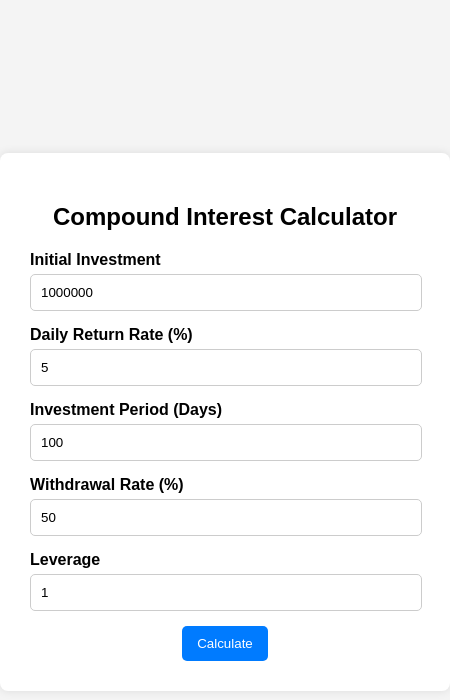
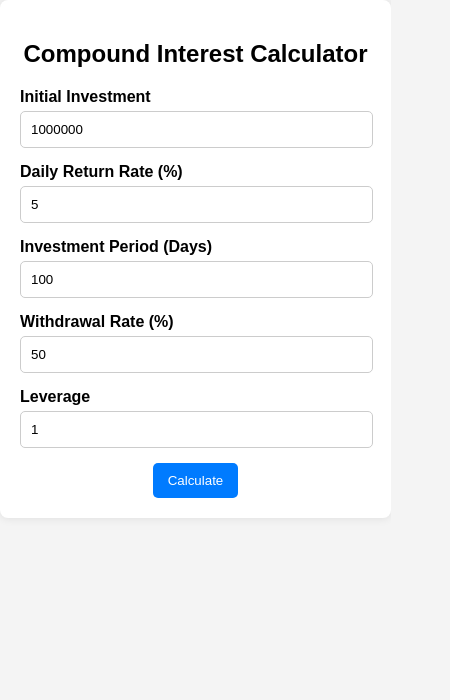
Before and after one commit to ttototom/compound-interest-calculator, a React (Create React App) app: page / in a window 390 px wide. Shown: the top 700 px of the page, 450 px wide, since content can reach past the window. Built offline with nearby package versions, Linux system fonts and the light colour scheme.

Commit message:
모바일수정

```diff
--- a/public/styles.css
+++ b/public/styles.css
@@ -6,10 +6,11 @@ body {
   min-height: 100vh;
   background-color: #f4f4f4;
   margin: 0;
+  overflow-y: auto; /*  세로 스크롤 가능하게 수정 */
 }
 
 .container {
-  max-width: 1000px; /* 기존보다 넉넉하게 설정 */
+  max-width: 1000px;
   width: 100%;
   background: white;
   padding: 30px;
@@ -23,6 +24,7 @@ body {
   flex-direction: column;
   align-items: flex-start;
   margin-bottom: 15px;
+  width: 100%;
 }
 
 .input-group label {
@@ -31,7 +33,7 @@ body {
 }
 
 .input-group input {
-  width: calc(100% - 20px); /* 여백 추가 */
+  width: calc(100% - 20px);
   padding: 10px;
   border: 1px solid #ccc;
   border-radius: 5px;
@@ -50,16 +52,19 @@ button:hover {
   background-color: #0056b3;
 }
 
+/* 결과 테이블이 넘칠 경우 가로 스크롤 가능하도록 수정 */
 .results {
   margin-top: 30px;
   display: flex;
   flex-direction: column;
   align-items: center;
   width: 100%;
+  overflow-x: auto; /*  가로 스크롤 추가 */
 }
 
 .result-table {
   width: 100%;
+  min-width: 600px; /*  최소 너비 설정해서 테이블이 너무 좁아지는 것 방지 */
   border-collapse: collapse;
   background: white;
 }
@@ -76,8 +81,17 @@ button:hover {
   color: white;
 }
 
+/*  모바일에서 화면이 잘리지 않도록 추가 */
 @media (max-width: 600px) {
+  body {
+    display: block; /*  모바일에서 flex 때문에 잘리는 문제 해결 */
+  }
+
+  .container {
+    width: 90%; /*  화면에 맞게 조정 */
+    padding: 20px;
+  }
+
   .result-table {
     font-size: 14px;
   }
-}
--- a/src/CompoundInterestCalculator.jsx
+++ b/src/CompoundInterestCalculator.jsx
@@ -1,4 +1,4 @@
-import React, { useState } from "react";
+import React, { useState, useRef } from "react";
 
 const CompoundInterestCalculator = () => {
   const [initialInvestment, setInitialInvestment] = useState("1000000");
@@ -7,12 +7,13 @@ const CompoundInterestCalculator = () => {
   const [withdrawalRate, setWithdrawalRate] = useState("50");
   const [leverage, setLeverage] = useState("1");
   const [results, setResults] = useState([]);
+  const resultRef = useRef(null); // 결과 영역을 참조하기 위한 ref 추가
 
   const formatNumber = (num) => num.toString().replace(/\B(?=(\d{3})+(?!\d))/g, ",");
   const parseNumber = (str) => parseFloat(str.replace(/,/g, "")) || 0;
 
   const handleCalculate = () => {
-  let prevBalance = parseNumber(initialInvestment); // 첫날 balance = 초기 투자금
+    let prevBalance = parseNumber(initialInvestment);
     let leveragedBalance = prevBalance * parseNumber(leverage);
     let totalWithdrawals = 0;
     let totalBalance = prevBalance;
@@ -20,18 +21,14 @@ const handleCalculate = () => {
     let tempResults = [];
 
     for (let day = 1; day <= parseNumber(investmentPeriod); day++) {
-    let balance = prevBalance; // 당일 balance는 전일 재투자금
+      let balance = prevBalance;
       leveragedBalance = balance * parseNumber(leverage);
-
-
       let dailyProfit = (leveragedBalance * parseNumber(dailyReturnRate)) / 100;
-
       let withdrawAmount = (dailyProfit * parseNumber(withdrawalRate)) / 100;
       totalWithdrawals += withdrawAmount;
       totalBalance += dailyProfit;
       accumulatedNetProfit = totalBalance - parseNumber(initialInvestment);
-
-    let nextInvestment = balance + dailyProfit - withdrawAmount; // 다음날 재투자금
+      let nextInvestment = balance + dailyProfit - withdrawAmount;
 
       tempResults.push({
         day,
@@ -48,58 +45,43 @@ tempResults.push({
       prevBalance = nextInvestment;
     }
 
+    setResults(tempResults);
 
-  setResults(tempResults);
+    // 결과가 업데이트되면 자동 스크롤
+    setTimeout(() => {
+      if (resultRef.current) {
+        resultRef.current.scrollIntoView({ behavior: "smooth" });
+      }
+    }, 100);
   };
-
 
   return (
     <div className="container">
       <h2>Compound Interest Calculator</h2>
       <div className="input-group">
         <label>Initial Investment</label>
-        <input
-          type="text"
-          value={initialInvestment}
-          onChange={(e) => setInitialInvestment(formatNumber(parseNumber(e.target.value)))}
-        />
+        <input type="text" value={initialInvestment} onChange={(e) => setInitialInvestment(formatNumber(parseNumber(e.target.value)))} />
       </div>
       <div className="input-group">
         <label>Daily Return Rate (%)</label>
-        <input
-          type="text"
-          value={dailyReturnRate}
-          onChange={(e) => setDailyReturnRate(e.target.value)}
-        />
+        <input type="text" value={dailyReturnRate} onChange={(e) => setDailyReturnRate(e.target.value)} />
       </div>
       <div className="input-group">
         <label>Investment Period (Days)</label>
-        <input
-          type="text"
-          value={investmentPeriod}
-          onChange={(e) => setInvestmentPeriod(e.target.value)}
-        />
+        <input type="text" value={investmentPeriod} onChange={(e) => setInvestmentPeriod(e.target.value)} />
       </div>
       <div className="input-group">
         <label>Withdrawal Rate (%)</label>
-        <input
-          type="text"
-          value={withdrawalRate}
-          onChange={(e) => setWithdrawalRate(e.target.value)}
-        />
+        <input type="text" value={withdrawalRate} onChange={(e) => setWithdrawalRate(e.target.value)} />
       </div>
       <div className="input-group">
         <label>Leverage</label>
-        <input
-          type="text"
-          value={leverage}
-          onChange={(e) => setLeverage(e.target.value)}
-        />
+        <input type="text" value={leverage} onChange={(e) => setLeverage(e.target.value)} />
       </div>
       <button onClick={handleCalculate}>Calculate</button>
 
       {results.length > 0 && (
-        <div className="results">
+        <div className="results" ref={resultRef}>
           <h3>Results</h3>
           <table className="result-table">
             <thead>
```
Lines whose indentation alone changed are shown as unchanged.
